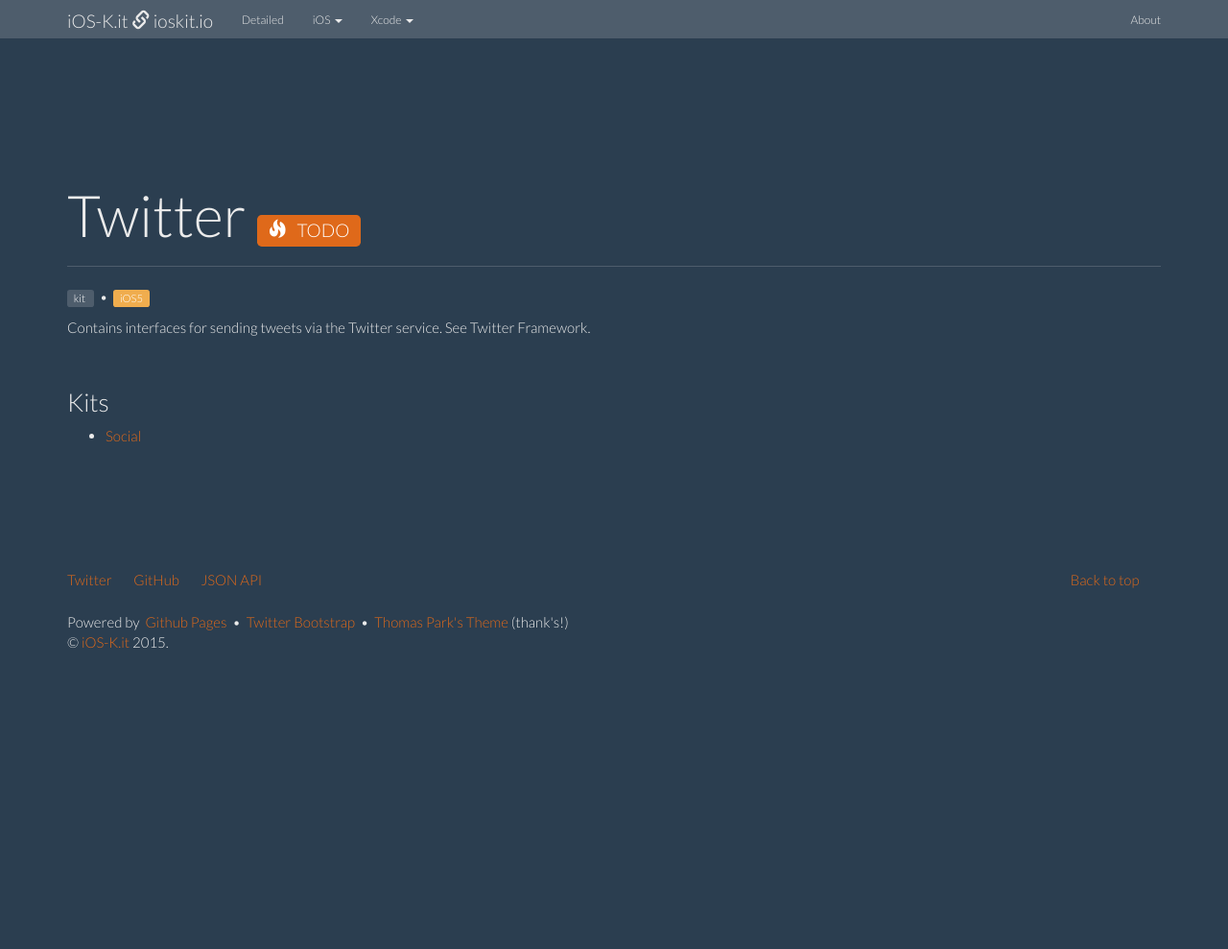
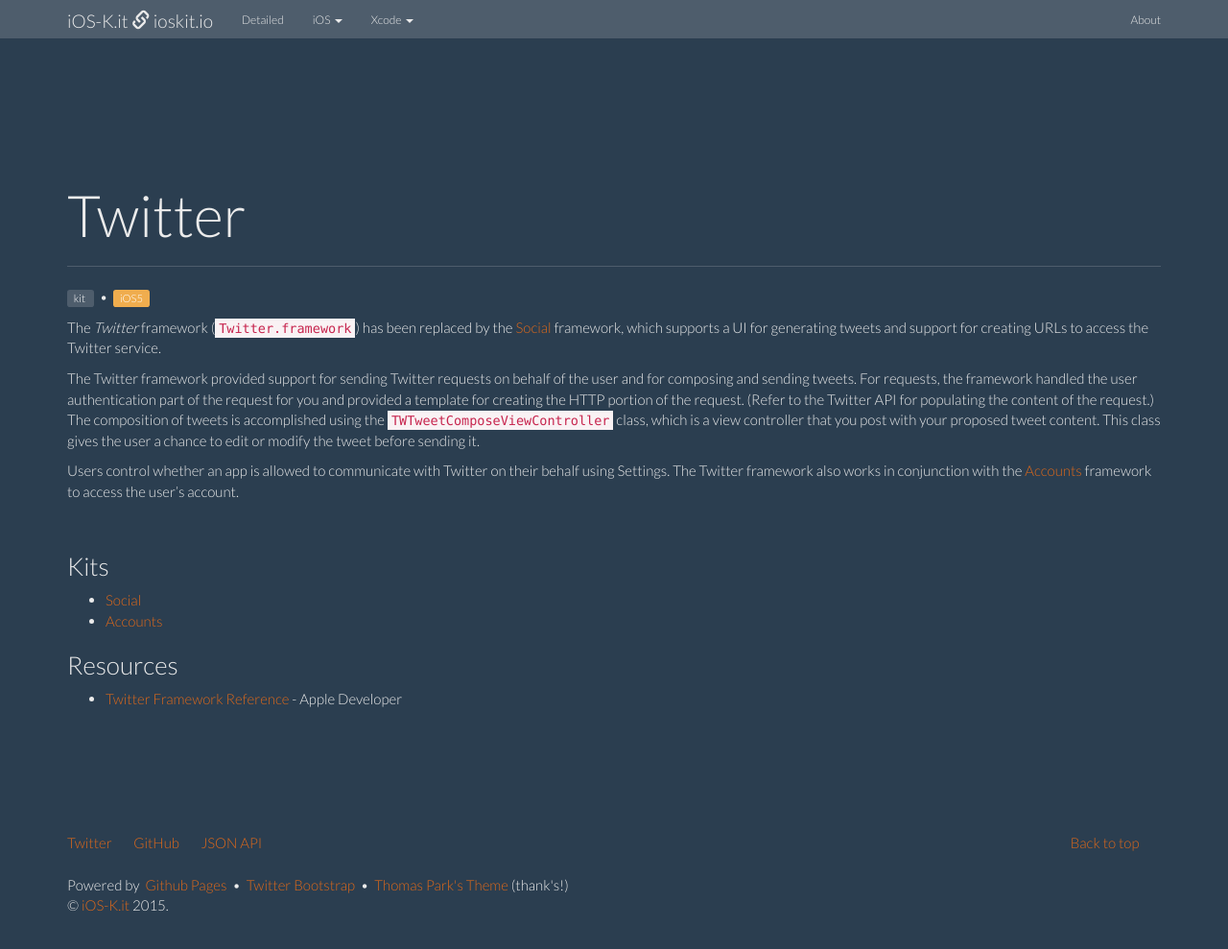
Before and after one commit to ioskit/ioskit.github.io, a Jekyll site: the page built from _kits/Twitter.md, in a window 1280 px wide and 1030 px high. Shown: the top 989 px of the window at 96% size. Built offline with Jekyll 4.4.1, drawn with Linux system fonts in a browser that asks for light colours; nearby versions of some CDN libraries.

Commit message:
Kit: Twitter.

```diff
--- a/_kits/Twitter.md
+++ b/_kits/Twitter.md
@@ -2,18 +2,30 @@
 layout: kit
 name: 'Twitter'
 id: twitter
-status: TODO
+status:
+deprecated: Social
+type: kit
 since: iOS5
+detailedUpdates__:
+ - update:
+     ios: iOS8
+     brief: "..."
+icon__: /resources/images/kits/CoreAudio/core-audio.png
 prefixe: 'TW'
-link:
-abstract: "Contains interfaces for sending tweets via the Twitter service. See Twitter Framework."
+abstract: "Contains interfaces for sending tweets via the Twitter service."
 kits:
  - Social
-links__:
+ - Accounts
+links:
  - link:
-     name: 'aaa'
-     url: bbb
-     description: 'ccc'
+     name: 'Twitter Framework Reference'
+     url: https://developer.apple.com/library/ios/documentation/Twitter/Reference/TwitterFrameworkReference/index.html
+     description: ' - Apple Developer'
+     type: reference
 ---
 
-Contains interfaces for sending tweets via the Twitter service. See Twitter Framework.
+The *Twitter* framework (`Twitter.framework`) has been replaced by the [Social](/Social) framework, which supports a UI for generating tweets and support for creating URLs to access the Twitter service.
+
+The Twitter framework provided support for sending Twitter requests on behalf of the user and for composing and sending tweets. For requests, the framework handled the user authentication part of the request for you and provided a template for creating the HTTP portion of the request. (Refer to the Twitter API for populating the content of the request.) The composition of tweets is accomplished using the `TWTweetComposeViewController` class, which is a view controller that you post with your proposed tweet content. This class gives the user a chance to edit or modify the tweet before sending it.
+
+Users control whether an app is allowed to communicate with Twitter on their behalf using Settings. The Twitter framework also works in conjunction with the [Accounts](/Accounts) framework to access the user’s account.
```
